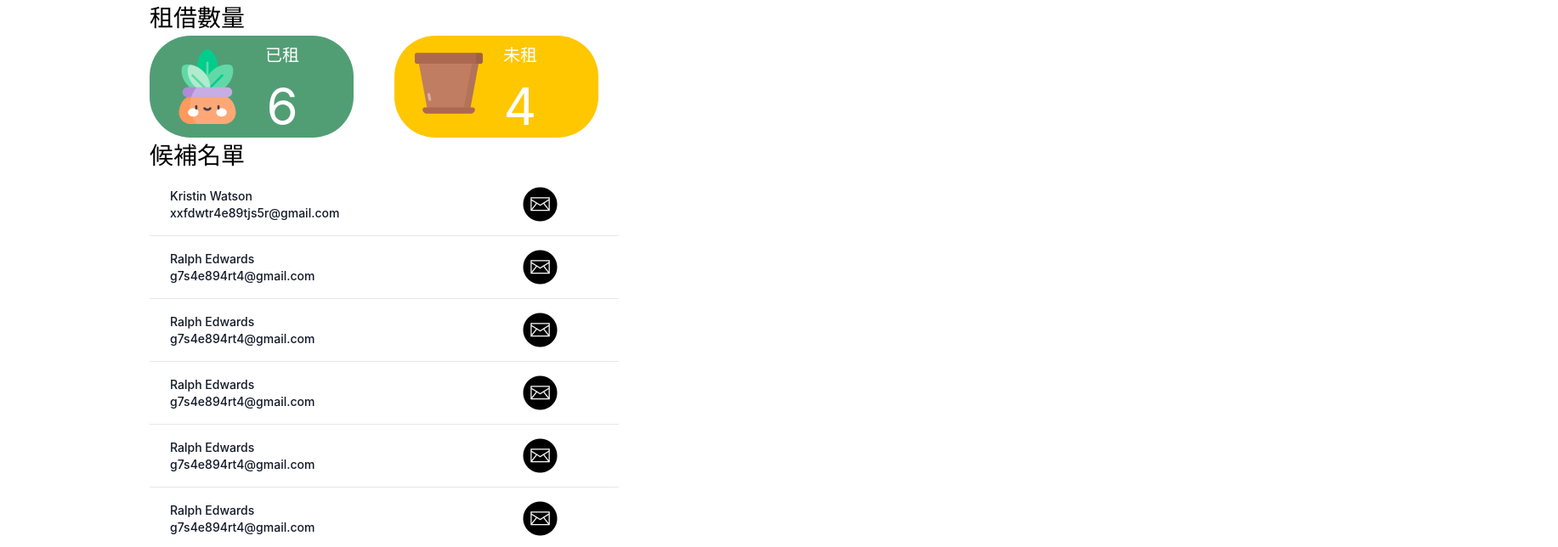
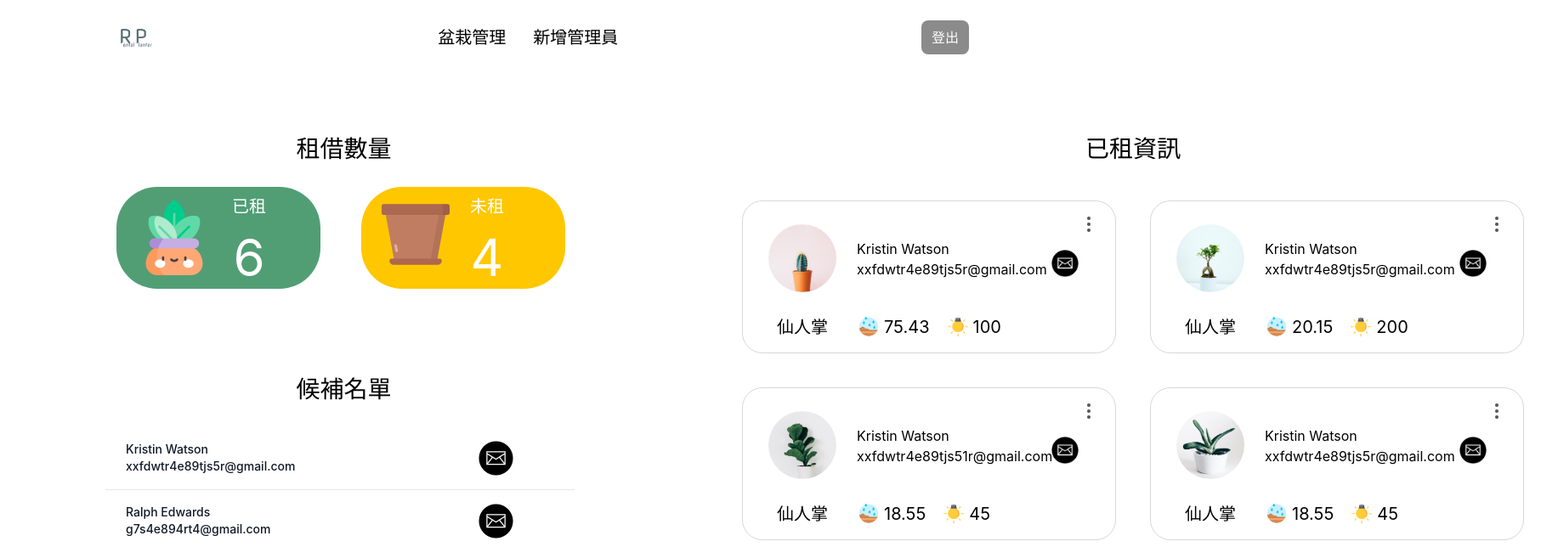
Before and after one commit to YOU-SYUAN/rental-planter, a React (Create React App) app: page /admin in a window 1280 px wide. Shown: the top 644 px of the page at 85% size, 1833 px wide, since content can reach past the window. Built offline with nearby package versions, Linux system fonts and the light colour scheme; no server answers.

Commit message:
feat: :sparkles: 管理員頁面(desktop) 畫面

```diff
--- /dev/null
+++ b/src/components/Rented.js
@@ -0,0 +1,35 @@
+import plantIMG from "../assets/card1.png";
+import emailIcon from "../assets/img3.png";
+import humidIMG from "../assets/humid.png";
+import lightIMG from "../assets/light.png";
+import deleteIMG from "../assets/delete.png";
+function Rented(props) {
+  return (
+    <div class="w-[440px] h-[180px] border border-[#D7D7D7] rounded-3xl ml-10 mt-10">
+      <div class="flex flex-row">
+        <img
+          src={props.rentedInfo.plantIMG}
+          class="w-20 h-20 rounded-full ml-[30px] mt-[27px]"
+        ></img>
+        <div class="flex flex-wrap flex-col ml-6 mt-[44px] w-[220px]">
+          <label>{props.rentedInfo.name}</label>
+          <label class="flex flex-wrap">{props.rentedInfo.email}</label>
+        </div>
+        <img src={emailIcon} class="w-8 h-8 mt-[57px] ml-[9px]"></img>
+        <img src={deleteIMG} class="h-6 w-6 mt-[15px] mr-[15px]"></img>
+      </div>
+      <div class="ml-10 mt-[26px] flex flex-row">
+        <label class="text-[20px]">{props.rentedInfo.plantName}</label>
+        <div class="flex flex-row ml-[34px]">
+          <img src={humidIMG} class="h-[28px] w-[28px] mr-1"></img>
+          <label class="text-[20px]">{props.rentedInfo.humid}</label>
+        </div>
+        <div class="flex flex-row ml-[19px]">
+          <img src={lightIMG} class="h-[28px] w-[28px] mr-1"></img>
+          <label class="text-[20px]">{props.rentedInfo.light}</label>
+        </div>
+      </div>
+    </div>
+  );
+}
+export default Rented;
--- a/src/pages/Admin.js
+++ b/src/pages/Admin.js
@@ -2,6 +2,12 @@ import img1 from "../assets/img1.png";
 import img2 from "../assets/img2.png";
 import RentedCard from "../components/RentedCard";
 import Waitline from "../components/Waitline";
+import Rented from "../components/Rented";
+import plant1 from "../assets/card1.png";
+import plant2 from "../assets/card2.png";
+import plant3 from "../assets/card3.png";
+import plant4 from "../assets/card4.png";
+import logo from "../assets/logo.png";
 function Admin() {
   const data = [
     {
@@ -28,22 +34,199 @@ function Admin() {
     { name: "Ralph Edwards", email: "g7s4e894rt4@gmail.com" },
     { name: "Ralph Edwards", email: "g7s4e894rt4@gmail.com" },
   ];
+
+  const rentedInfo = [
+    {
+      name: "Kristin Watson",
+      email: "xxfdwtr4e89tjs5r@gmail.com",
+      plantName: "仙人掌",
+      humid: 75.43,
+      light: 100,
+      plantIMG: plant1,
+    },
+    {
+      name: "Kristin Watson",
+      email: "xxfdwtr4e89tjs5r@gmail.com",
+      plantName: "仙人掌",
+      humid: 20.15,
+      light: 200,
+      plantIMG: plant2,
+    },
+    {
+      name: "Kristin Watson",
+      email: "xxfdwtr4e89tjs51r@gmail.com",
+      plantName: "仙人掌",
+      humid: 18.55,
+      light: 45,
+      plantIMG: plant3,
+    },
+    {
+      name: "Kristin Watson",
+      email: "xxfdwtr4e89tjs5r@gmail.com",
+      plantName: "仙人掌",
+      humid: 18.55,
+      light: 45,
+      plantIMG: plant4,
+    },
+    {
+      name: "Kristin Watson",
+      email: "xxfdwtr4e89tjs5r@gmail.com",
+      plantName: "仙人掌",
+      humid: 18.55,
+      light: 45,
+      plantIMG: plant1,
+    },
+    {
+      name: "Kristin Watson",
+      email: "xxfdwtr4e89tjs5r@gmail.com",
+      plantName: "仙人掌",
+      humid: 18.55,
+      light: 45,
+      plantIMG: plant2,
+    },
+    {
+      name: "Kristin Watson",
+      email: "xxfdwtr4e89tjs5r@gmail.com",
+      plantName: "仙人掌",
+      humid: 18.55,
+      light: 45,
+      plantIMG: plant4,
+    },
+  ];
+  const logout = (e) => {
+    // localStorage.clear();
+    // console.log("logout");
+    // window.location.replace("/");
+  };
   return (
-    // 最外層
-    <div class="grid grid-col-12 grid-flow-col">
+    //navbar
+    <div style={{ height: "100vh" }}>
+      <nav class=" tablet:h-[69.71px] phone:h-[70px] pt-6">
+        <div class=" mx-[140px] flex flex-row flex-wrap justify-between items-center tablet:mx-9 phone:mx-4">
+          <img
+            src={logo}
+            class="mr-3 h-6 tablet:w-[74px] tablet:h-[45.71px] phone:w-12 phone:h-[34.29px]"
+            alt="Logo"
+          />
+          <button
+            id="hambar"
+            data-collapse-toggle="navbar-default"
+            type="button"
+            class="inline-flex items-center text-sm text-gray-500 rounded-lg tablet:hidden desktop:hidden hover:bg-gray-100 focus:outline-none focus:ring-2 focus:ring-gray-200 dark:text-gray-400 dark:hover:bg-gray-700 dark:focus:ring-gray-600 phone:justify-end"
+            aria-controls="navbar-default"
+            aria-expanded="false"
+          >
+            <span class="sr-only">Open main menu</span>
+            <svg
+              class="w-6 h-6"
+              aria-hidden="true"
+              fill="currentColor"
+              viewBox="0 0 20 20"
+              xmlns="http://www.w3.org/2000/svg"
+            >
+              <path
+                data-name="立即租借"
+                fill-rule="evenodd"
+                d="M3 5a1 1 0 011-1h12a1 1 0 110 2H4a1 1 0 01-1-1zM3 10a1 1 0 011-1h12a1 1 0 110 2H4a1 1 0 01-1-1zM3 15a1 1 0 011-1h12a1 1 0 110 2H4a1 1 0 01-1-1z"
+                clip-rule="evenodd"
+              ></path>
+            </svg>
+          </button>
+          <div
+            id="sidebar"
+            class="overflow-y-auto py-4 px-3 bg-gray-50 rounded dark:bg-gray-800 desktop:hidden tablet:hidden absolute right-0 top-12"
+            style={{ display: "none" }}
+          >
+            <ul class="space-y-2">
+              <li>
+                <button class="flex items-center p-2 text-base font-normal text-gray-900 rounded-lg dark:text-white hover:bg-gray-100 dark:hover:bg-gray-700">
+                  <svg
+                    aria-hidden="true"
+                    class="w-6 h-6 text-gray-500 transition duration-75 dark:text-gray-400 group-hover:text-gray-900 dark:group-hover:text-white"
+                    fill="currentColor"
+                    viewBox="0 0 20 20"
+                    xmlns="http://www.w3.org/2000/svg"
+                  >
+                    <path d="M2 10a8 8 0 018-8v8h8a8 8 0 11-16 0z"></path>
+                    <path d="M12 2.252A8.014 8.014 0 0117.748 8H12V2.252z"></path>
+                  </svg>
+                  <span class="ml-3">盆栽管理</span>
+                </button>
+              </li>
+              <li>
+                <a class="flex items-center p-2 text-base font-normal text-gray-900 rounded-lg dark:text-white hover:bg-gray-100 dark:hover:bg-gray-700">
+                  <svg
+                    aria-hidden="true"
+                    class="flex-shrink-0 w-6 h-6 text-gray-500 transition duration-75 dark:text-gray-400 group-hover:text-gray-900 dark:group-hover:text-white"
+                    fill="currentColor"
+                    viewBox="0 0 20 20"
+                    xmlns="http://www.w3.org/2000/svg"
+                  >
+                    <path
+                      fill-rule="evenodd"
+                      d="M10 9a3 3 0 100-6 3 3 0 000 6zm-7 9a7 7 0 1114 0H3z"
+                      clip-rule="evenodd"
+                    ></path>
+                  </svg>
+                  <span class="flex-1 ml-3 whitespace-nowrap">新增管理員</span>
+                </a>
+              </li>
+
+              <li>
+                <button
+                  href="#"
+                  class="flex items-center p-2 text-base font-normal text-gray-900 rounded-lg dark:text-white hover:bg-gray-100 dark:hover:bg-gray-700"
+                >
+                  <svg
+                    aria-hidden="true"
+                    class="flex-shrink-0 w-6 h-6 text-gray-500 transition duration-75 dark:text-gray-400 group-hover:text-gray-900 dark:group-hover:text-white"
+                    fill="currentColor"
+                    viewBox="0 0 20 20"
+                    xmlns="http://www.w3.org/2000/svg"
+                  >
+                    <path
+                      fill-rule="evenodd"
+                      d="M3 3a1 1 0 00-1 1v12a1 1 0 102 0V4a1 1 0 00-1-1zm10.293 9.293a1 1 0 001.414 1.414l3-3a1 1 0 000-1.414l-3-3a1 1 0 10-1.414 1.414L14.586 9H7a1 1 0 100 2h7.586l-1.293 1.293z"
+                      clip-rule="evenodd"
+                    ></path>
+                  </svg>
+                  <span onClick={logout} class="flex-1 ml-3 whitespace-nowrap">
+                    登出
+                  </span>
+                </button>
+              </li>
+            </ul>
+          </div>
+
+          <div class="flex items-center text-[20px] tablet:text-[16px] phone:hidden">
+            <button class="mr-8  ">盆栽管理</button>
+            <button class="mr-8">新增管理員</button>
+          </div>
+          {/* rounded-lg -> 8px */}
+          <button
+            onClick={logout}
+            class="bg-[#8B8B8B] text-white w-[56px] h-10 rounded-lg phone:hidden"
+          >
+            登出
+          </button>
+        </div>
+      </nav>
+      {/* 第二層 */}
+      <div class="mt-[90px] ">
+        <div class="grid grid-col-12 grid-flow-col flex-wrap">
           {/* 左半邊 */}
-      <div class="grid col-end-5">
+          <div class="grid col-end-5 mr-[120px]">
             <div>
-          <h1 class="text-[28px]">租借數量</h1>
-          <div class="flex flex-row">
+              <h1 class="text-[28px] text-center ml-24">租借數量</h1>
+              <div class="flex flex-row ml-[137px] mt-6">
                 {data.map((item) => (
                   <RentedCard key={item} data={item}></RentedCard>
                 ))}
               </div>
             </div>
-        <div>
-          <h1 class="text-[28px]">候補名單</h1>
-          <div class=" w-[552px] h-[520px] overflow-scroll">
+            <div class="mt-[86px]">
+              <h1 class="text-[28px] text-center  ml-24">候補名單</h1>
+              <div class=" w-[552px] h-[520px] overflow-scroll ml-[124px] mt-6">
                 {info.map((item) => (
                   <Waitline key={item} data={item}></Waitline>
                 ))}
@@ -52,7 +235,16 @@ function Admin() {
             </div>
           </div>
           {/* 右半邊 */}
-      <div class="grid col-start-6 col-span-7"></div>
+          <div class="grid col-start-6 col-span-7 flex-wrap mb-[53px]">
+            <h1 class="text-[28px] text-center">已租資訊</h1>
+            <div class="w-[1000px] h-[784px] flex flex-wrap overflow-scroll">
+              {rentedInfo.map((item) => (
+                <Rented key={item} rentedInfo={item}></Rented>
+              ))}
+            </div>
+          </div>
+        </div>
+      </div>
     </div>
   );
 }
```
Also changed, not shown: src/assets/delete.png (added). Lines whose indentation alone changed are shown as unchanged.
